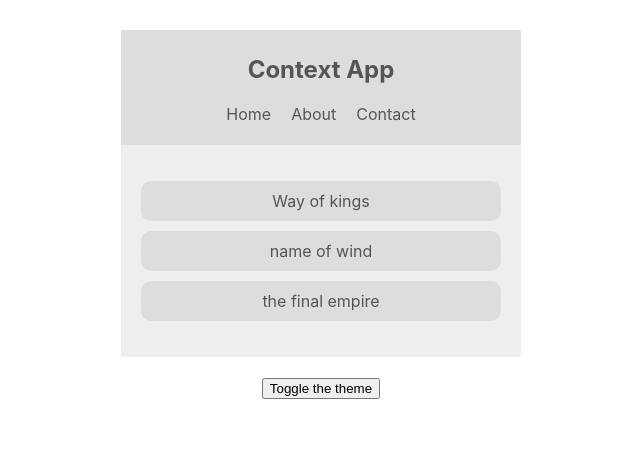
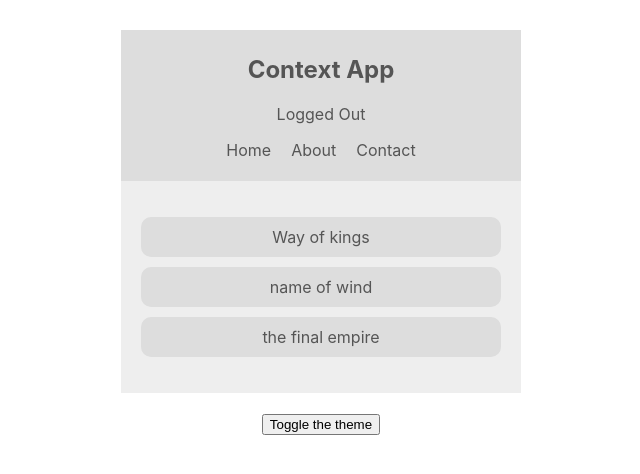
Before and after one commit to anchit1501/react-context-hook, a React (Create React App) app: page / in a window 1280 px wide. Shown: the top 474 px of the page, without its empty margins (319-959 px from the left). Built offline with nearby package versions, Linux system fonts and the light colour scheme.

Commit message:
Multiple Context Consumed

```diff
--- a/src/App.js
+++ b/src/App.js
@@ -1,16 +1,19 @@
-import React from 'react';
-import Navbar from './Navbar';
-import BookList from './BookList';
-import ThemeContextProvider from './context/ThemeContext';
-import ThemeToggle from './ThemeToggle';
+import React from "react";
+import Navbar from "./Navbar";
+import BookList from "./BookList";
+import ThemeContextProvider from "./context/ThemeContext";
+import ThemeToggle from "./ThemeToggle";
+import AuthContextProvider from "./context/AuthContext";
 function App() {
   return (
     <div className="App">
-     <ThemeContextProvider>
-     <Navbar/>
-     <BookList/>
-     <ThemeToggle/>
-     </ThemeContextProvider>
+      <ThemeContextProvider>
+        <AuthContextProvider>
+          <Navbar />
+          <BookList />
+          <ThemeToggle />
+        </AuthContextProvider>
+      </ThemeContextProvider>
     </div>
   );
 }
--- a/src/Navbar.js
+++ b/src/Navbar.js
@@ -1,17 +1,23 @@
 import React, { Component } from "react";
 import { ThemeContext } from "./context/ThemeContext";
+import { AuthContext } from "./context/AuthContext";
 
 class Navbar extends Component {
   static contextType = ThemeContext;
   render() {
     return (
-      <ThemeContext.Consumer>
-        {context => {
-          const { isLightTheme, light, dark } = context;
+      <AuthContext.Consumer>{authContext=>(
+        <ThemeContext.Consumer>
+        {themeContext => {
+          const {isAuthenticated, toggleAuth}= authContext;
+          const { isLightTheme, light, dark } = themeContext;
           const theme = isLightTheme ? light : dark;
           return (
             <nav style={{ background: theme.ui, color: theme.syntax }}>
               <h1>Context App</h1>
+              <div  onClick={toggleAuth}>
+                {isAuthenticated?'Logged In':'Logged Out'}
+              </div>
               <ul>
                 <li>Home</li>
                 <li>About</li>
@@ -21,6 +27,9 @@
           );
         }}
       </ThemeContext.Consumer>
+      )}
+
+      </AuthContext.Consumer>
     );
   }
 }
--- /dev/null
+++ b/src/context/AuthContext.js
@@ -0,0 +1,22 @@
+import React, { createContext, Component } from "react";
+
+export const AuthContext = createContext();
+
+class AuthContextProvider extends Component {
+  state = {
+    isAuthenticated: false
+  };
+
+  toggleAuth = () => {
+    this.setState({ isAuthenticated: !this.state.isAuthenticated });
+  };
+
+  render() {
+    return (
+      <AuthContext.Provider value={{ ...this.state, toggleAuth: this.toggleAuth }}>
+        {this.props.children}
+      </AuthContext.Provider>
+    );
+  }
+}
+export default AuthContextProvider;
--- a/src/context/ThemeContext.js
+++ b/src/context/ThemeContext.js
@@ -15,7 +15,7 @@
     return (
       <ThemeContext.Provider value={{ ...this.state, toggleTheme: this.toggleTheme}}>{/* passing function and values */}
         {this.props.children}
-        {/* refers to the childred wrapped in ThemeContext */}
+        {/* refers to the children wrapped in ThemeContext */}
       </ThemeContext.Provider>
     );
   }
```
